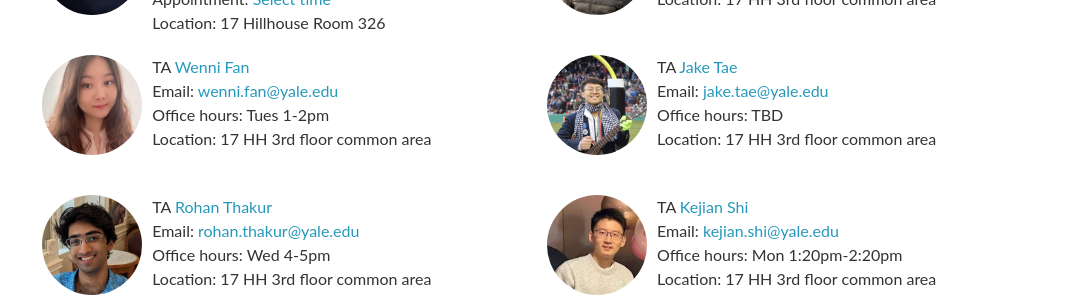
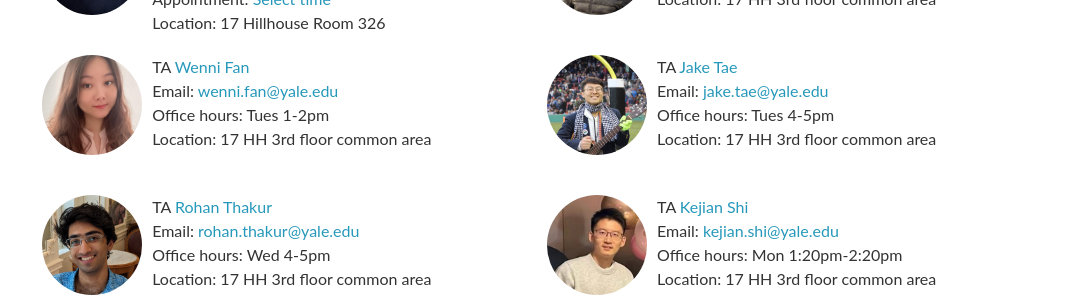
Before and after one commit to yilunzhao/cpsc477, a Jekyll site: the page built from _pages/about.md, in a window 1280 px wide and 900 px high, scrolled down 1109 px. Shown: the part 155-455 px from the top of the window, without its empty margins (98-1180 px from the left). Built offline with Jekyll 4.4.1, drawn with Linux system fonts in a browser that asks for light colours; nearby versions of some CDN libraries; comment, search, counter and statistics services are not loaded.

Commit message:
doc: add jake oh time

```diff
--- a/_data/staff.yml
+++ b/_data/staff.yml
@@ -25,7 +25,7 @@ TAs:
   - name: Jake Tae
     email: jake.tae@yale.edu
     url: https://jaketae.github.io/
-    office-hours: TBD
+    office-hours: Tues 4-5pm
     location: 17 HH 3rd floor common area
     image: staff/jake.jpg
 
```
